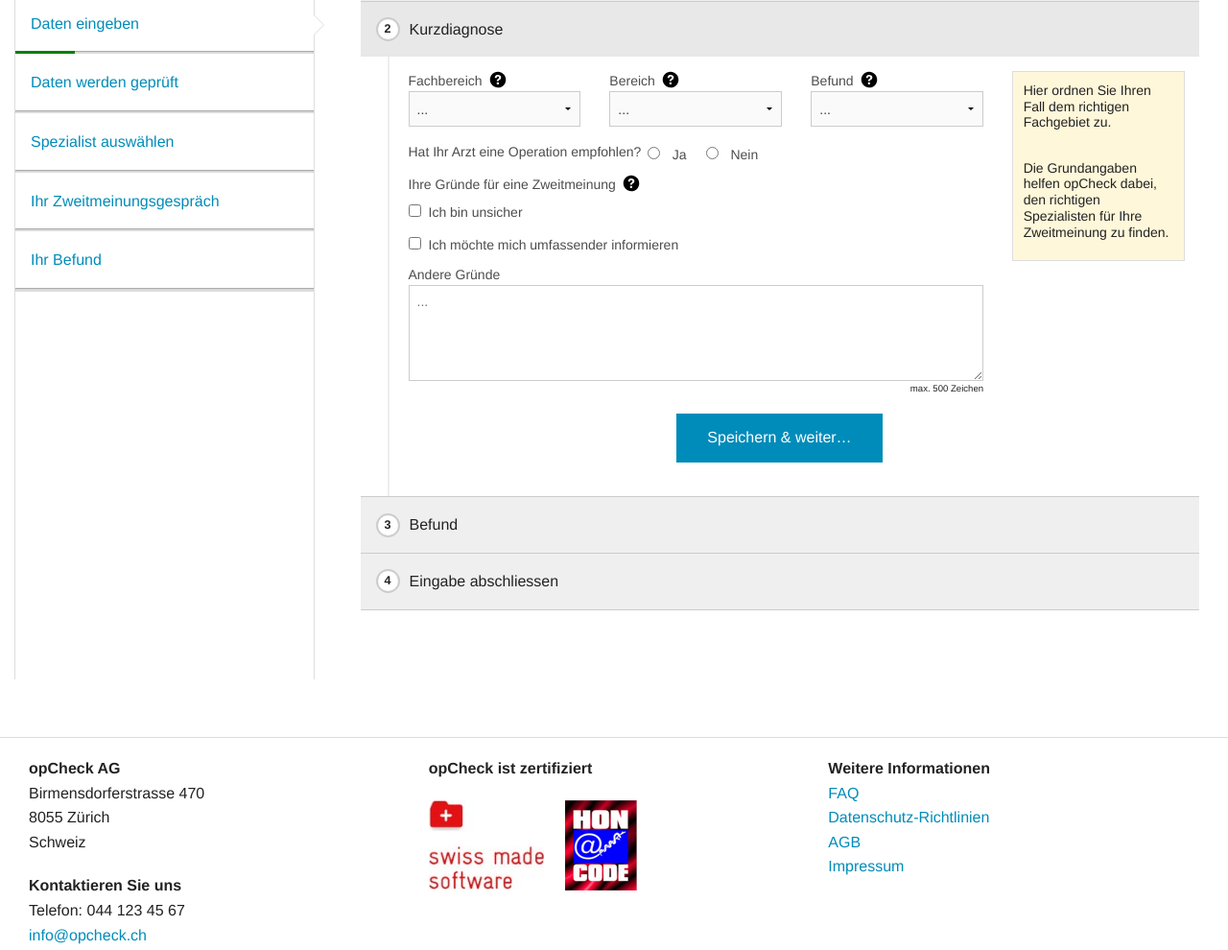
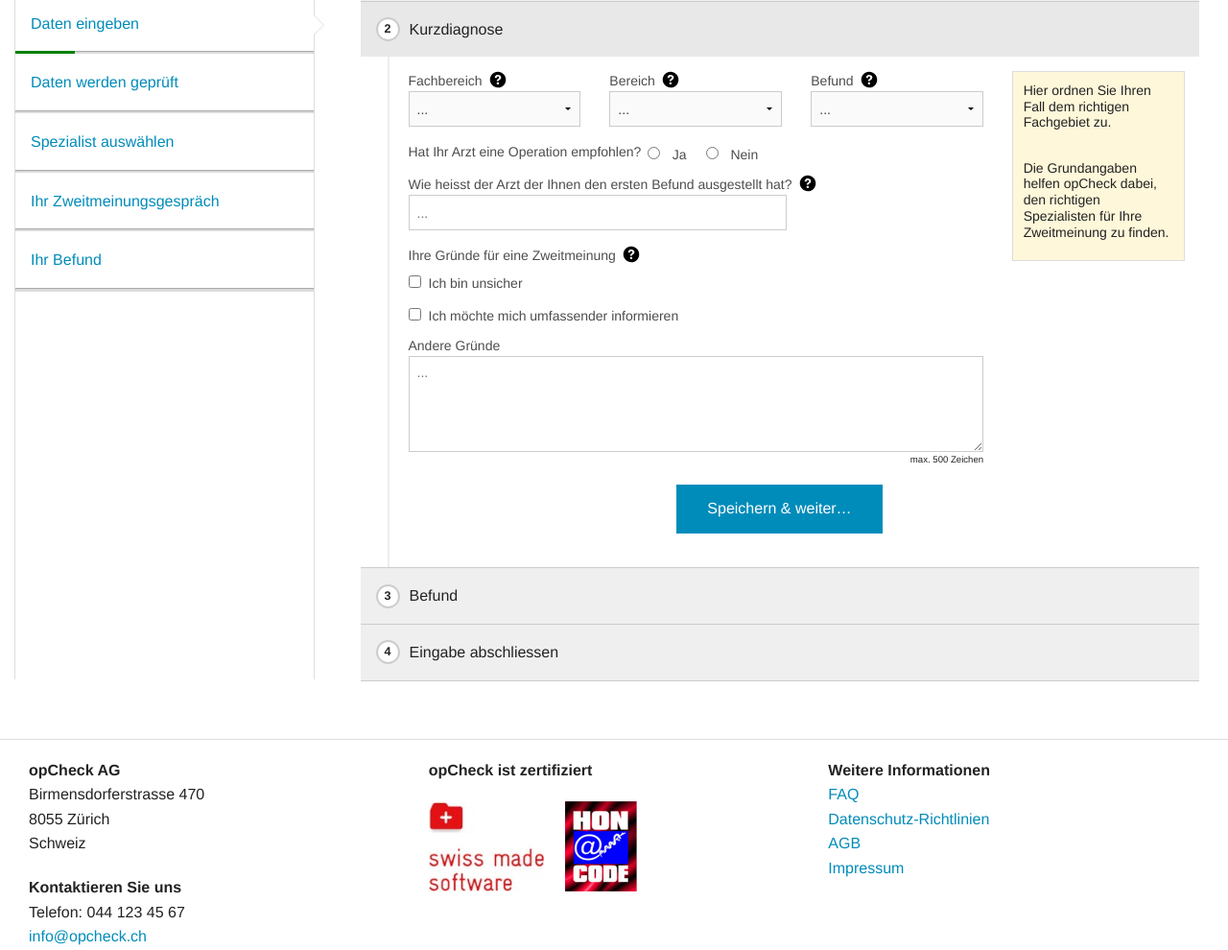
Before and after one commit to pfederi/opCheck-Prototyp-2, a PHP site: page /zweitmeinung/dateneingabe in a window 1280 px wide, after a click that opens the changed part. Shown: the part 344-1334 px from the top of the page at 96% size. Run offline with PHP 8.4, Linux system fonts and the light colour scheme.

Commit message:
Name Arzt erster Befund
Feld hinzugefügt

```diff
--- a/includes/formular/kurzdiagnose.inc.php
+++ b/includes/formular/kurzdiagnose.inc.php
@@ -47,6 +47,17 @@
 					<label for="op-nein">Nein</label>
 				</div>
         	</div>
+        	<div class="row">
+				<div class="large-12 columns">
+					<label class="labelTitle">Wie heisst der Arzt der Ihnen den ersten Befund ausgestellt hat?</label>
+					<img data-tooltip aria-haspopup="true" class="tip-bottom" title="Diese Angaben werden benötigt, damit Ihnen nicht der selbe Arzt nochmal empfohlen wird?" src="/images/icons/help.svg" alt="help" />
+					<div class="row">
+						<div class="large-8 columns end">
+							<input type="text"/ placeholder="...">
+						</div>
+					</div>
+				</div>
+        	</div>
 			<div class="row">
 				<div class="large-12 columns">
 					<label class="labelTitle">Ihre Gründe für eine Zweitmeinung</label>
```
